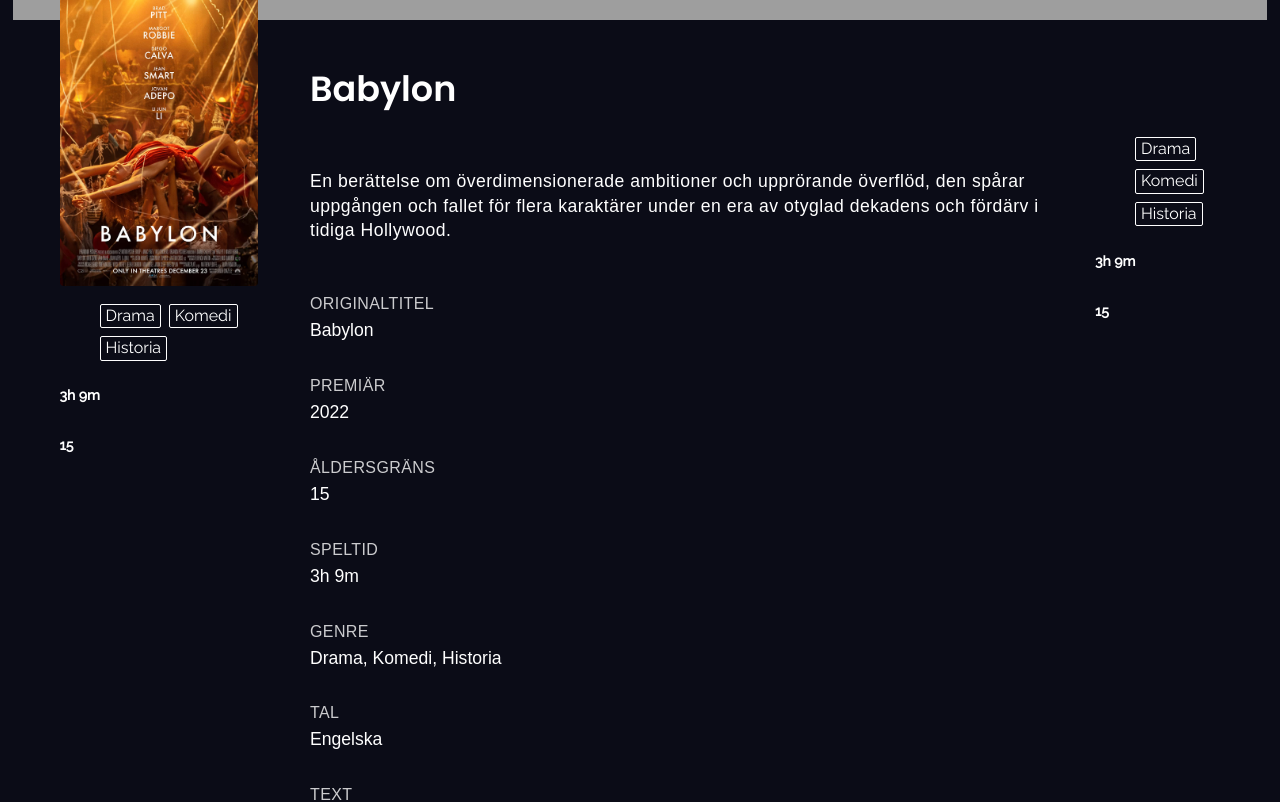
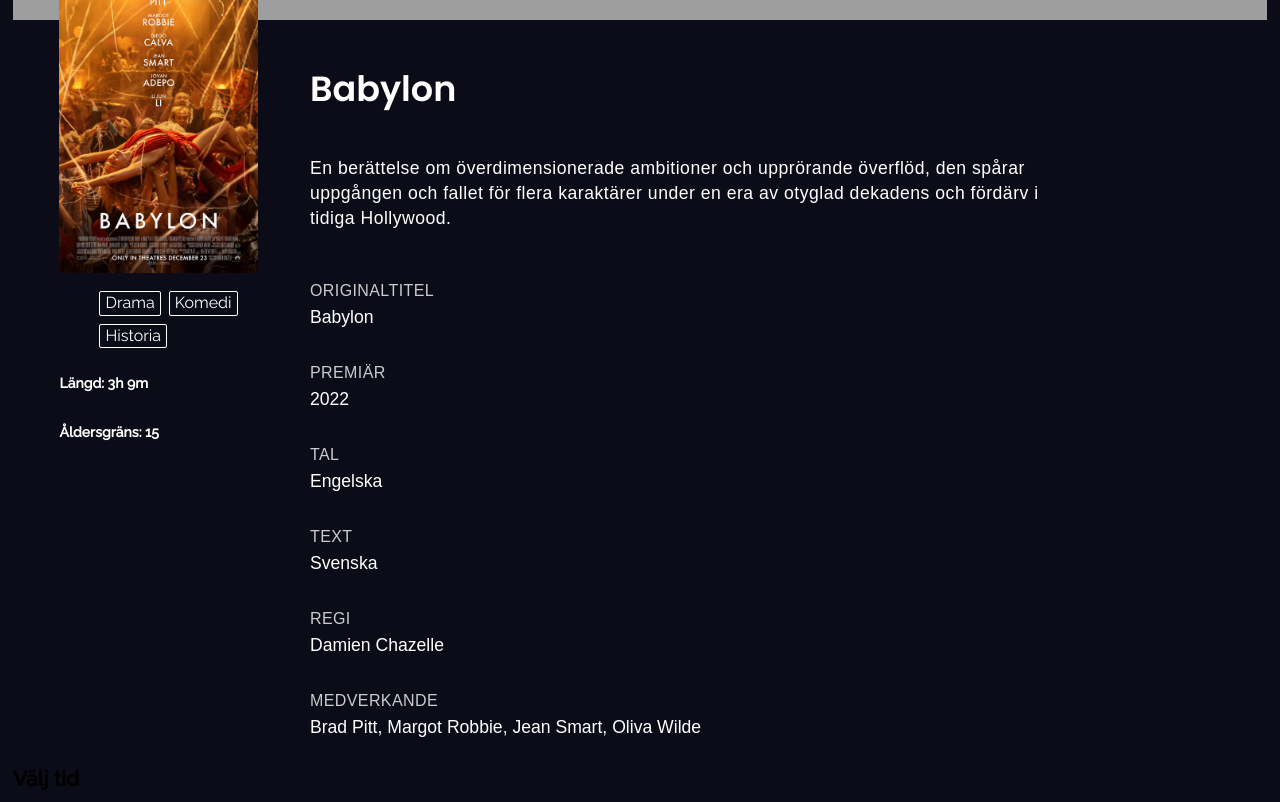
Before and after one commit to emanueljg/filmvisarna, a React (Vite) app: page /movie/babylon in a window 1280 px wide. Shown: the part 460-1262 px from the top of the page. Built offline with nearby package versions, Linux system fonts and the light colour scheme; grey boxes are pictures that could not be loaded; a web font is replaced by a local one.

Commit message:
moviedetails edit

```diff
--- a/src/components/MovieDetail.jsx
+++ b/src/components/MovieDetail.jsx
@@ -19,9 +19,6 @@
   const shownMovieAttrs = new Map();
   shownMovieAttrs.set("title", "Originaltitel");
   shownMovieAttrs.set("release", "Premiär");
-  shownMovieAttrs.set("rated", "Åldersgräns");
-  shownMovieAttrs.set("length", "Speltid");
-  shownMovieAttrs.set("genre", "Genre");
   shownMovieAttrs.set("language", "Tal");
   shownMovieAttrs.set("subtitles", "Text");
   shownMovieAttrs.set("director", "Regi");
@@ -80,7 +77,7 @@
             className="trailer-button"
             onClick={() => {
               handleVisable();
-              setOpacity(0.2);
+              setOpacity(0.1);
             }}
           >
             <i class="fa-regular fa-circle-play"></i>
@@ -90,7 +87,6 @@
         <section className="asd">
           <section className="title-wrapper">
             <h1 className="movie-title">{movie.title}</h1>
-          </section>
           </section>
         </section>
         <section className="poster-and-title">
@@ -105,8 +101,8 @@
                   <li className="genreTag">{genre}</li>
                 ))}
               </ul>
-            <h4 className="movie-length">{movie.length}</h4>
-            <h4 className="movie-rated">{movie.rated}</h4>
+              <h4 className="movie-length">Längd: {movie.length}</h4>
+              <h4 className="movie-rated">Åldersgräns: {movie.rated}</h4>
             </section>
           </section>
           <section className="movieDescription">
@@ -126,29 +122,23 @@
               ))}
             </section>
           </section>
-
-        <section className="movie-glr-wrap">
-          <ul>
-            {movie.genre.map((genre) => (
-              <li className="genreTag">{genre}</li>
-            ))}
-          </ul>
-          <h4 className="movie-length">{movie.length}</h4>
-          <h4 className="movie-rated">{movie.rated}</h4>
-        </section>
         </section>
 
         <section className="dagvaljare">
           <h2 className="valj-dag">Välj tid</h2>
           <section className="dagar">
             {movie.viewings.map((v) => (
-            <a href={"/" + v.start_date.replace(":", "-")} className="timelink">
-              {dateRead(v.start_date)} - {dateRead(v.end_date)} (Salong {v.room}
-              )
+              <a
+                href={"/" + v.start_date.replace(":", "-")}
+                className="timelink"
+              >
+                {dateRead(v.start_date)} - {dateRead(v.end_date)} (Salong{" "}
+                {v.room})
               </a>
             ))}
           </section>
         </section>
       </section>
+    </section>
   );
 }
```
Lines whose indentation alone changed are shown as unchanged.
